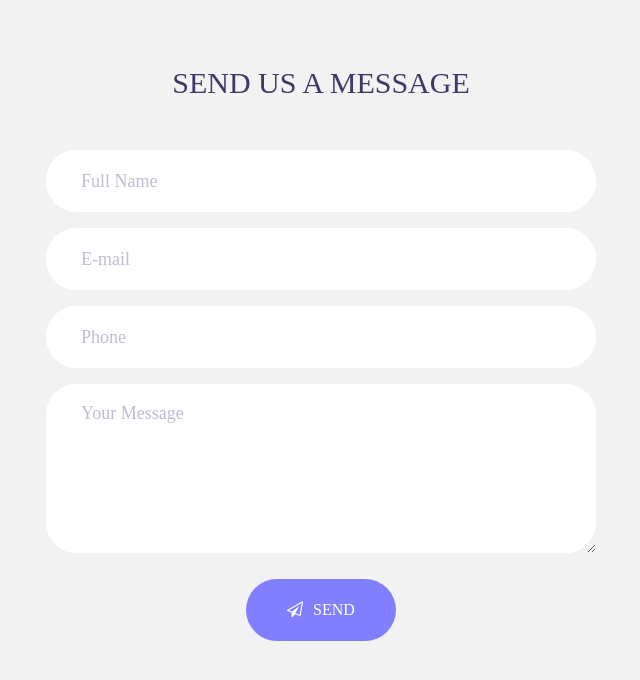
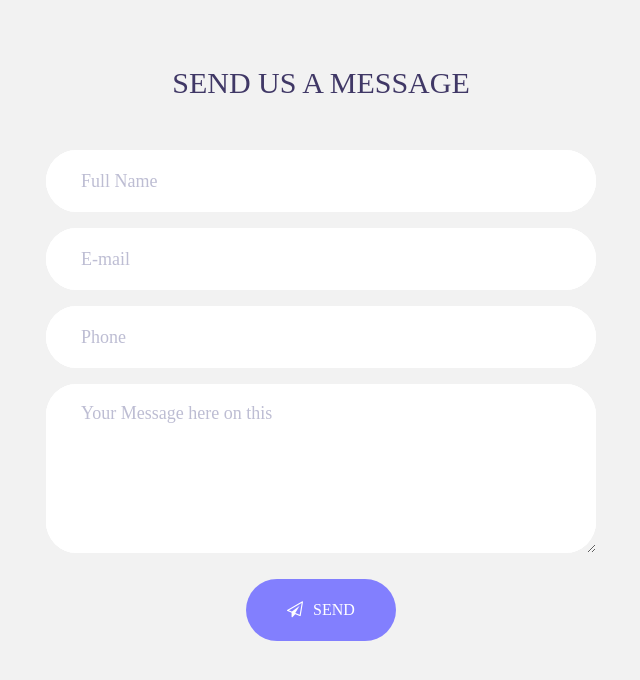
Before and after one commit to MishraDhruv26/Contact_Form, a plain HTML site: page index.html in a window 1280 px wide. Shown: the whole page, without its empty margins (319-959 px from the left). Drawn offline with Linux system fonts and the light colour scheme; a web font is replaced by a local one.

Commit message:
update in message of placeholder

```diff
--- a/index.html
+++ b/index.html
@@ -52,7 +52,7 @@
 				</div>
 
 				<div class="wrap-input100 validate-input" data-validate = "Please enter your message">
-					<textarea class="input100" name="message" placeholder="Your Message"></textarea>
+					<textarea class="input100" name="message here " placeholder="Your Message here on this "></textarea>
 					<span class="focus-input100"></span>
 				</div>
 
```
